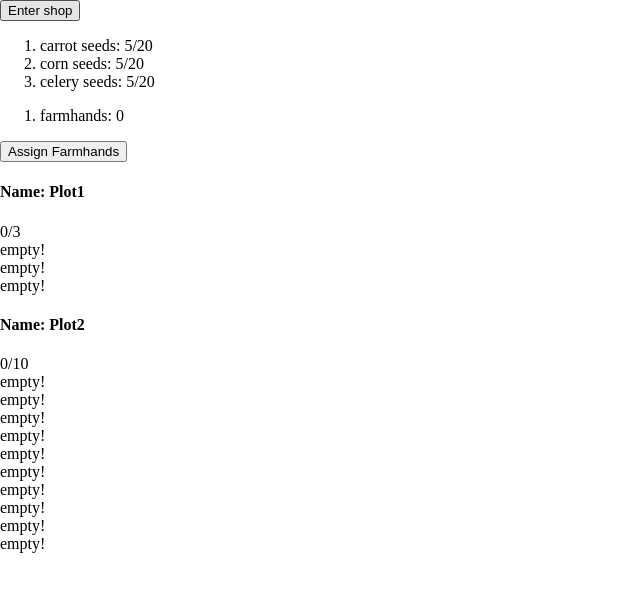
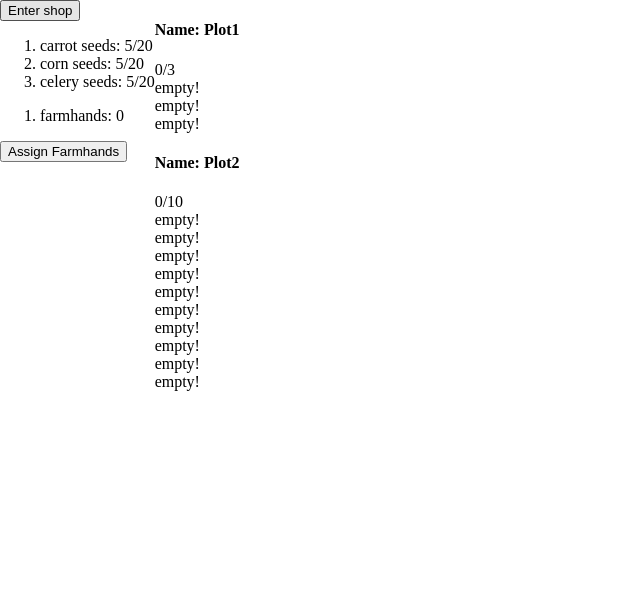
Before and after one commit to Aborgen/farm-manager, a React (Create React App) app: page / in a window 1280 px wide. Shown: the top 592 px of the page, without its empty margins (0-640 px from the left). Built offline with nearby package versions, Linux system fonts and the light colour scheme.

Commit message:
Add styling to main App component

```diff
--- /dev/null
+++ b/src/App.module.css
@@ -0,0 +1,6 @@
+.app {
+  display: flex;
+  height: 100vh;
+  flex-flow: row wrap;
+  box-sizing: border-box;
+}
--- a/src/App.tsx
+++ b/src/App.tsx
@@ -4,13 +4,16 @@ import { FarmSupplyProvider } from 'context/FarmSupply';
 import { PlayerActionsProvider } from 'context/PlayerActions';
 import TheUI from 'components/TheUI';
 import Field from 'components/Field';
+import styles from './App.module.css';
 
 function App() {
   return (
     <PlayerActionsProvider>
     <FarmSupplyProvider>
-      <TheUI />
-      <Field />
+      <div className={ styles.app }>
+        <TheUI />
+        <Field />
+      </div>
     </FarmSupplyProvider>
     </PlayerActionsProvider>
   );
```
